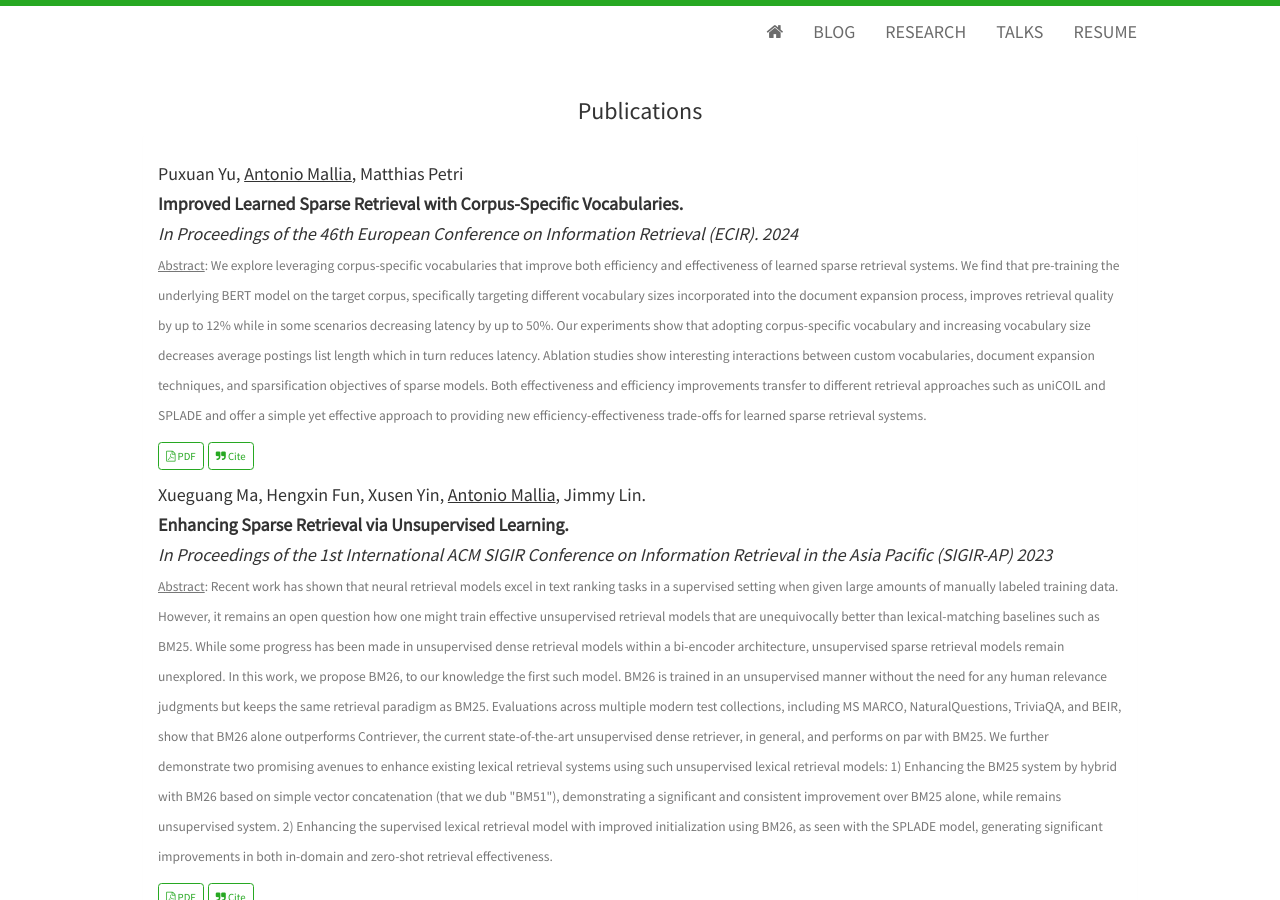
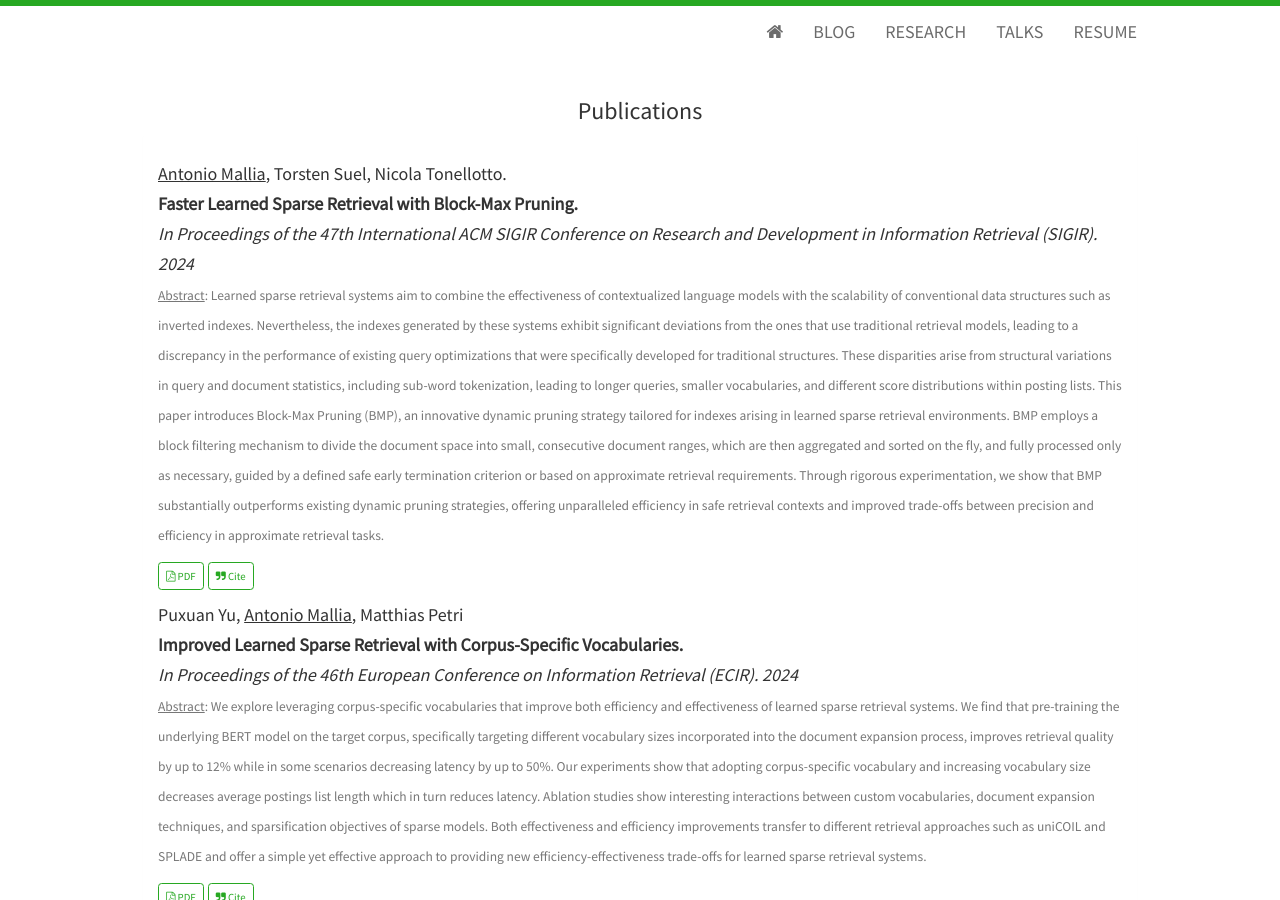
Before and after one commit to amallia/amallia.github.io, a Jekyll site: the page built from research.html, in a window 1280 px wide and 900 px high. Built offline with Jekyll 4.4.1, drawn with Linux system fonts in a browser that asks for light colours; nearby versions of some CDN libraries.

Commit message:
Update research.html

```diff
--- a/research.html
+++ b/research.html
@@ -6,6 +6,14 @@ title: Antonio Mallia's Blog
 <h3>Publications</h3>
   <div class="panel panel-default">
     <div class="panel-body">
+    <h5>
+            <span class="paper-authors"><u>Antonio Mallia</u>, Torsten Suel, Nicola Tonellotto.</span>
+            <span class="paper-title">Faster Learned Sparse Retrieval with Block-Max Pruning.</span>
+            <span class="paper-publisher">In Proceedings of the 47th International ACM SIGIR Conference on Research and Development in Information Retrieval (SIGIR). 2024</span>
+            <p> <small><u>Abstract</u>: Learned sparse retrieval systems aim to combine the effectiveness of contextualized language models with the scalability of conventional data structures such as inverted indexes. Nevertheless, the indexes generated by these systems exhibit significant deviations from the ones that use traditional retrieval models, leading to a discrepancy in the performance of existing query optimizations that were specifically developed for traditional structures. These disparities arise from structural variations in query and document statistics, including sub-word tokenization, leading to longer queries, smaller vocabularies, and different score distributions within posting lists. This paper introduces Block-Max Pruning (BMP), an innovative dynamic pruning strategy tailored for indexes arising in learned sparse retrieval environments. BMP employs a block filtering mechanism to divide the document space into small, consecutive document ranges, which are then aggregated and sorted on the fly, and fully processed only as necessary, guided by a defined safe early termination criterion or based on approximate retrieval requirements. Through rigorous experimentation, we show that BMP substantially outperforms existing dynamic pruning strategies, offering unparalleled efficiency in safe retrieval contexts and improved trade-offs between precision and efficiency in approximate retrieval tasks.</small></p>
+	    <a class="btn btn-outline-primary btn-sm" href="{{ site.url }}/uploads/SIGIR24.pdf" target="_blank" rel="noopener"><i class="fa fa-file-pdf-o" aria-hidden="true"></i> PDF</a>
+            <a class="btn btn-outline-primary btn-sm js-cite-modal" data-filename="/uploads/SIGIR24.bib"><i class="fa fa-quote-right"></i> Cite</a>
+    </h5>
     <h5>
             <span class="paper-authors">Puxuan Yu, <u>Antonio Mallia</u>, Matthias Petri</span>
             <span class="paper-title">Improved Learned Sparse Retrieval with Corpus-Specific Vocabularies.</span>
```
